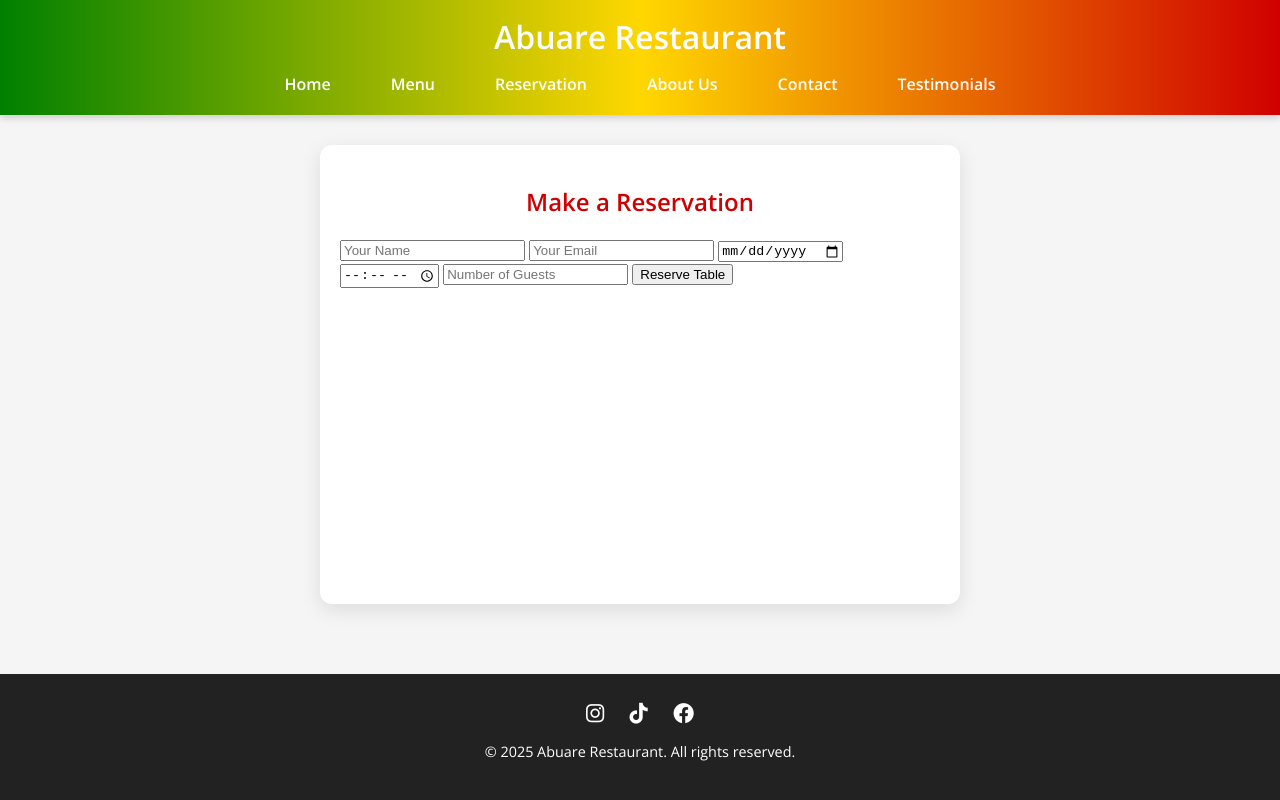
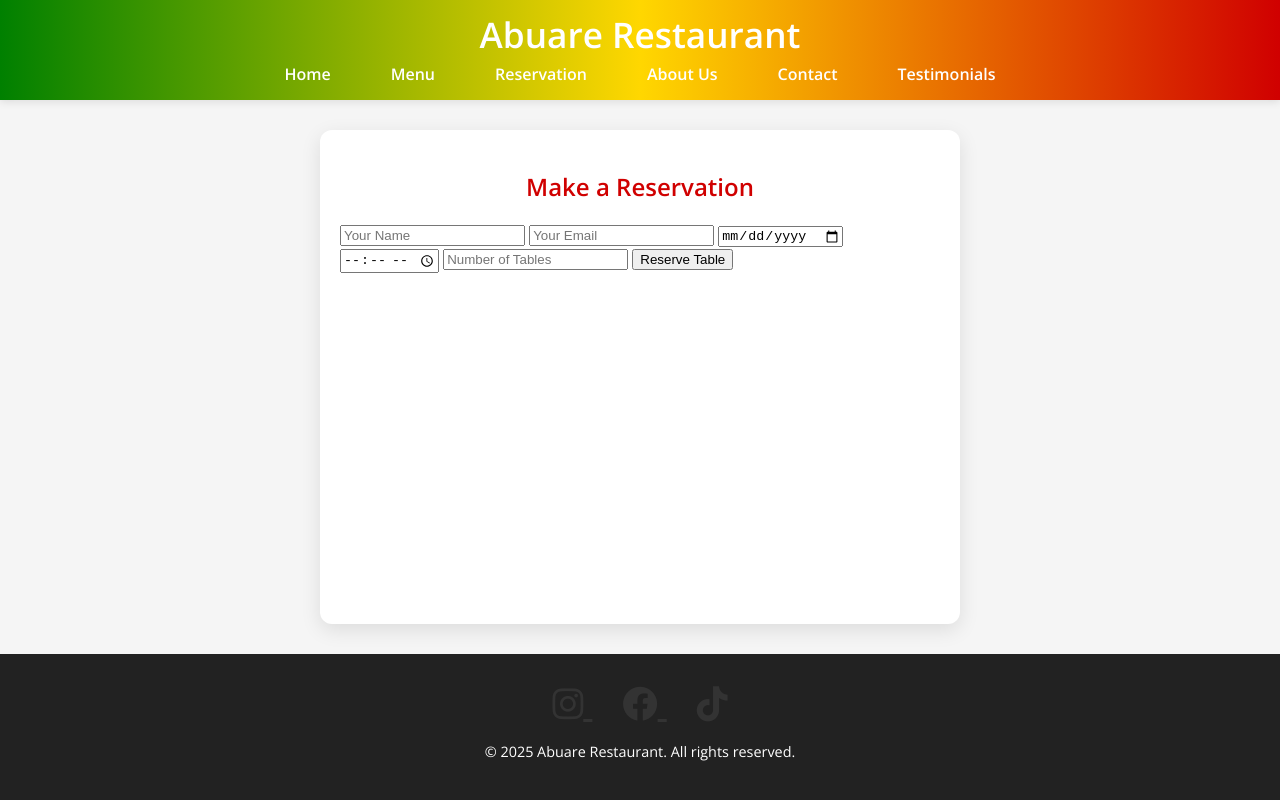
Before and after one commit to DagmawiMulualem/abuare-website, a website: page public/reservation.html in a window 1280 px wide. Drawn offline with nearby package versions, Linux system fonts and the light colour scheme.

Commit message:
Update: modified homepage and reservation logic

```diff
--- a/public/reservation.html
+++ b/public/reservation.html
@@ -1,11 +1,12 @@
 <!DOCTYPE html>
 <html lang="en">
 <head>
-  <meta charset="UTF-8" />
-  <title>Reservation – Abuare Restaurant</title>
-  <meta name="viewport" content="width=device-width, initial-scale=1.0" />
-  <link rel="stylesheet" href="css/styles.css" />
-  <link rel="stylesheet" href="https://cdnjs.cloudflare.com/ajax/libs/font-awesome/6.4.0/css/all.min.css" />
+    <meta charset="UTF-8">
+    <title>Reservation - Abuare</title>
+    <link rel="stylesheet" href="css/styles.css">
+    <meta name="viewport" content="width=device-width, initial-scale=1.0">
+
+    <link rel="stylesheet" href="https://cdnjs.cloudflare.com/ajax/libs/font-awesome/6.4.0/css/all.min.css">
     <style>
         body {
             font-family: 'Open Sans', Arial, sans-serif;
@@ -14,21 +15,12 @@
             padding: 0;
         }
 
-    header {
-      background: linear-gradient(90deg, #008000, #FFD700, #D00000);
+        footer {
+    background-color: #222;
     color: white;
     text-align: center;
-      padding: 15px 0;
-      box-shadow: 0 2px 8px rgba(0, 0, 0, 0.2);
-    }
-
-    header h1 {
-      margin: 0;
-      font-size: 2em;
-    }
-
-    nav {
-      margin-top: 10px;
+    padding: 25px 10px;
+    font-size: 0.9rem;
 }
 
         nav a {
@@ -57,6 +49,7 @@
             margin-bottom: 20px;
         }
 
+        /* Reservation form styling */
         .reservation-form {
             display: flex;
             flex-direction: column;
@@ -90,30 +83,9 @@
             transform: translateY(-2px);
             box-shadow: 0 8px 20px rgba(208, 0, 0, 0.3);
         }
-
-    footer {
-      background-color: #222;
-      color: white;
-      text-align: center;
-      padding: 25px 10px;
-      font-size: 0.9rem;
-      margin-top: 40px;
-    }
-
-    .social-icons a {
-      color: white;
-      font-size: 1.3rem;
-      margin: 0 10px;
-      text-decoration: none;
-    }
-
-    .social-icons a:hover {
-      color: #FFD700;
-    }
     </style>
 </head>
 <body>
-
 <header>
     <h1>Abuare Restaurant</h1>
     <nav>
@@ -133,25 +105,25 @@
         <input type="email" name="email" placeholder="Your Email" required>
         <input type="date" name="date" required>
         <input type="time" name="time" required>
-      <input type="number" name="tables" placeholder="Number of Guests" required>
+        <input type="number" name="tables" placeholder="Number of Tables" required>
         <button type="submit">Reserve Table</button>
     </form>
 </main>
+
 
 <footer>
     <div class="social-icons">
         <a href="https://www.instagram.com/abuarerestaurant/" target="_blank" aria-label="Instagram">
             <i class="fab fa-instagram"></i>
         </a>
+        <a href="https://www.facebook.com/profile.php?id=61552303880004" target="_blank" aria-label="Facebook">
+            <i class="fab fa-facebook"></i>
+        </a>
         <a href="https://www.tiktok.com/@abuarerestaurant" target="_blank" aria-label="TikTok">
             <i class="fab fa-tiktok"></i>
-      </a>
-      <a href="https://www.facebook.com/profile.php?id=61552303880004" target="_blank" aria-label="Facebook">
-        <i class="fab fa-facebook"></i>
         </a>
     </div>
     <p>&copy; 2025 Abuare Restaurant. All rights reserved.</p>
 </footer>
-
 </body>
 </html>
```
Lines whose indentation alone changed are shown as unchanged.
